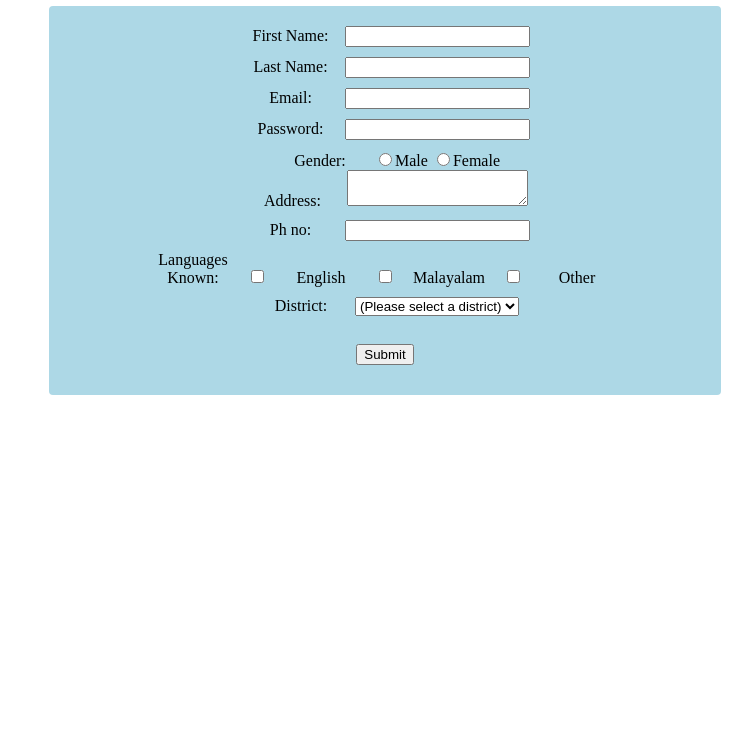
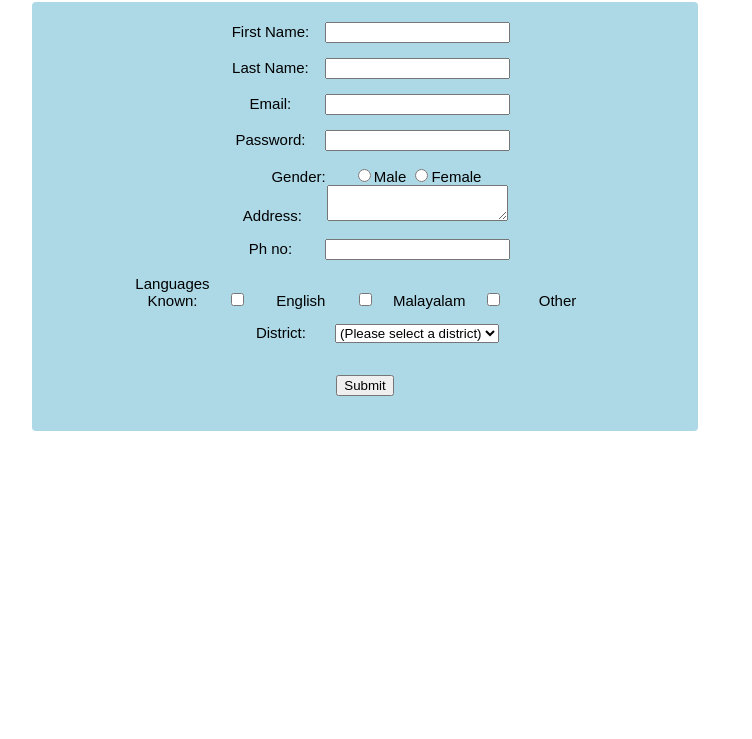
Before and after one commit to BlessyBBiju-github/jqueryform, a plain HTML site: page jqform.html in a window 1280 px wide. Shown: the part 61-800 px from the top of the page, without its empty margins (275-1027 px from the left). Drawn offline with Linux system fonts and the light colour scheme.

Commit message:
Files Committed

```diff
--- a/css/jqc1.css
+++ b/css/jqc1.css
@@ -1,11 +1,12 @@
-.divbox{
+.divbox {
 	margin: auto;
-	width: 50%;
+	width: 55%;
 }
+
 #form {
-    width:100%;
+	width: 90%;
 	padding: 20px;
-    background-color:lightblue;
+	background-color: lightblue;
 	border-radius: 4px;
 
 }
@@ -16,14 +17,23 @@ form label {
 }
 
 form div {
-  margin-bottom: 10px;
+	margin-bottom: 15px;
 }
 
 .error {
 	color: red;
-  margin-left: 5px;
+	margin-left: 7px;
 }
 
 label.error {
 	display: inline;
 }
+
+body {
+	font-family: 'Poppins', sans-serif;
+	font-size: 15px;
+}
+
+.language {
+	margin-left: 50px;
+}
--- a/jqform.html
+++ b/jqform.html
@@ -8,29 +8,28 @@
   </head>
   <body>
     <div class="divbox">
-<center><h2> Jquery Form Validation</h2>
-<form id="form" method="post" action="">
+      <center>
+        <h2> Jquery Form Validation</h2>
+        <form id="form" method="post" action=".">
           <div>
             <label for="firstName">First Name:</label>
-    <input type="text" id="firstName" name="first_name"/>
+            <input type="text" id="firstName" name="first_name" />
           </div>
           <div>
             <label for="lastName">Last Name:</label>
-    <input type="text" id="lastName" name="last_name"/>
+            <input type="text" id="lastName" name="last_name" />
           </div>
           <div>
             <label for="email">Email:</label>
-    <input type="email" id="email" name="email"/>
+            <input type="email" id="email" name="email" />
           </div>
           <div>
             <label for="password">Password:</label>
-    <input type="password" id="password" name="password"/>
+            <input type="password" id="password" name="password" />
           </div>
           <div>
             <label id="gender">Gender:</label>
-	<input  type="radio"  name="sex" value="Male" />Male
-	<input type="radio"  value="female" name="sex"/>Female
-  <div>
+            <input type="radio" name="sex" value="Male" />Male <input type="radio" value="female" name="sex" />Female <div>
               <div>
                 <label for="address">Address:</label>
                 <textarea id="address" name="address"></textarea>
@@ -41,19 +40,17 @@
               </div>
               <div>
                 <label for="Languages"> Languages Known:</label>
-
-	<input type="checkbox" id="language" name="lang" value="English"/>
+                <input type="checkbox" id="language" name="lang" value="English" />
                 <label for="English"> English</label>
-       <input type="checkbox" id="English" name="lang" value="Malayalam"/>
+                <input type="checkbox" id="lang1" name="lang" value="Malayalam" />
                 <label for="Malayalam">Malayalam</label>
-      <input type="checkbox"  id="Malayalam" name="lang" value="Other"/>
+                <input type="checkbox" id="lang2" name="lang" value="Other" />
                 <label for="Other">Other</label>
-
               </div>
               <div>
                 <label id="dis">District:</label>
                 <select name="country">
-        <option  value="Default">(Please select a district)</option>
+                  <option value="Default">(Please select a district)</option>
                   <option value="tv">TVM</option>
                   <option value="ko">KOCHI</option>
                   <option value="Ca">CALICUT</option>
@@ -65,8 +62,8 @@
               <input type="submit" value="Submit" />
             </div>
           </div>
+        </form>
       </center>
-</form>
     </div>
   </body>
 </html>
```
Lines whose indentation alone changed are shown as unchanged.
